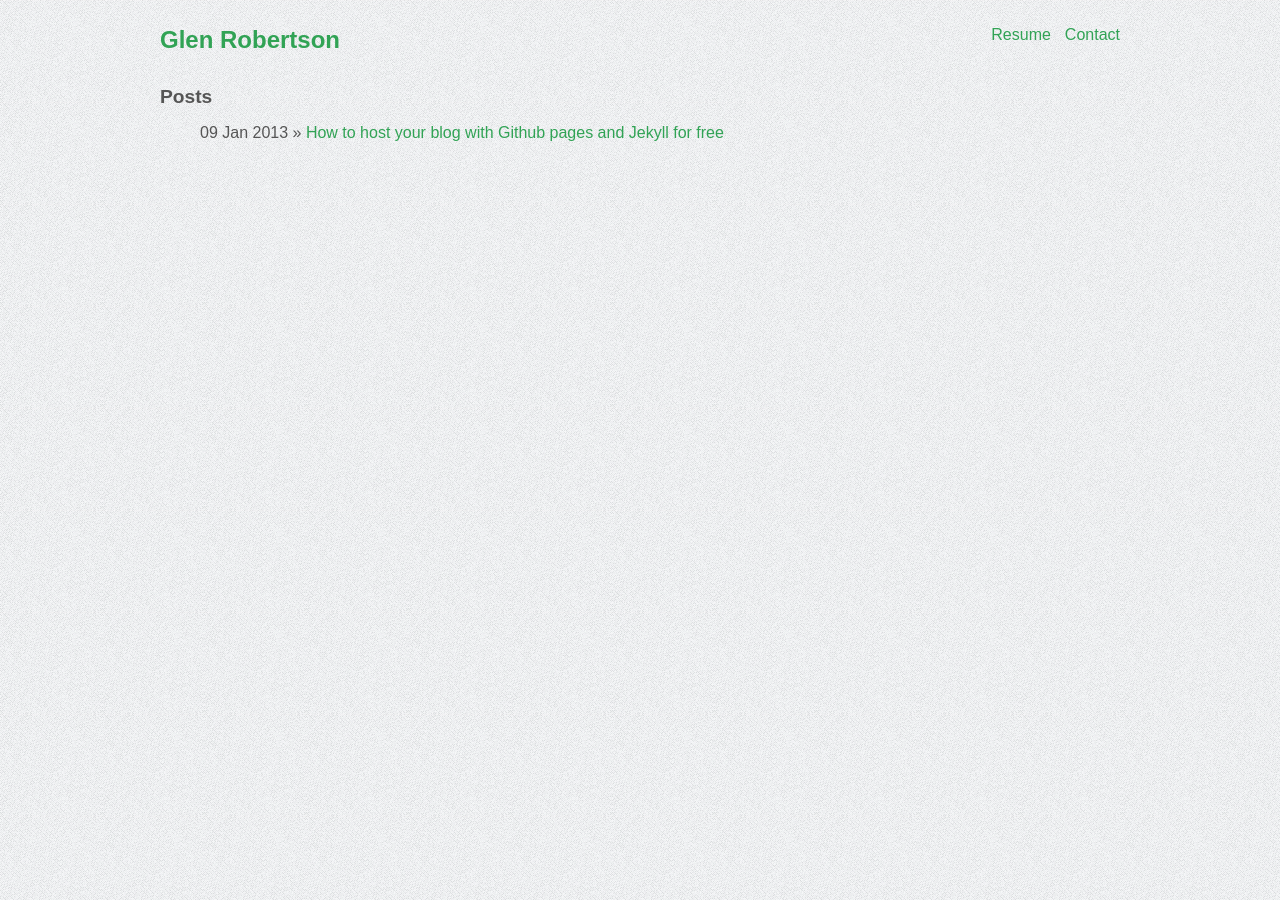
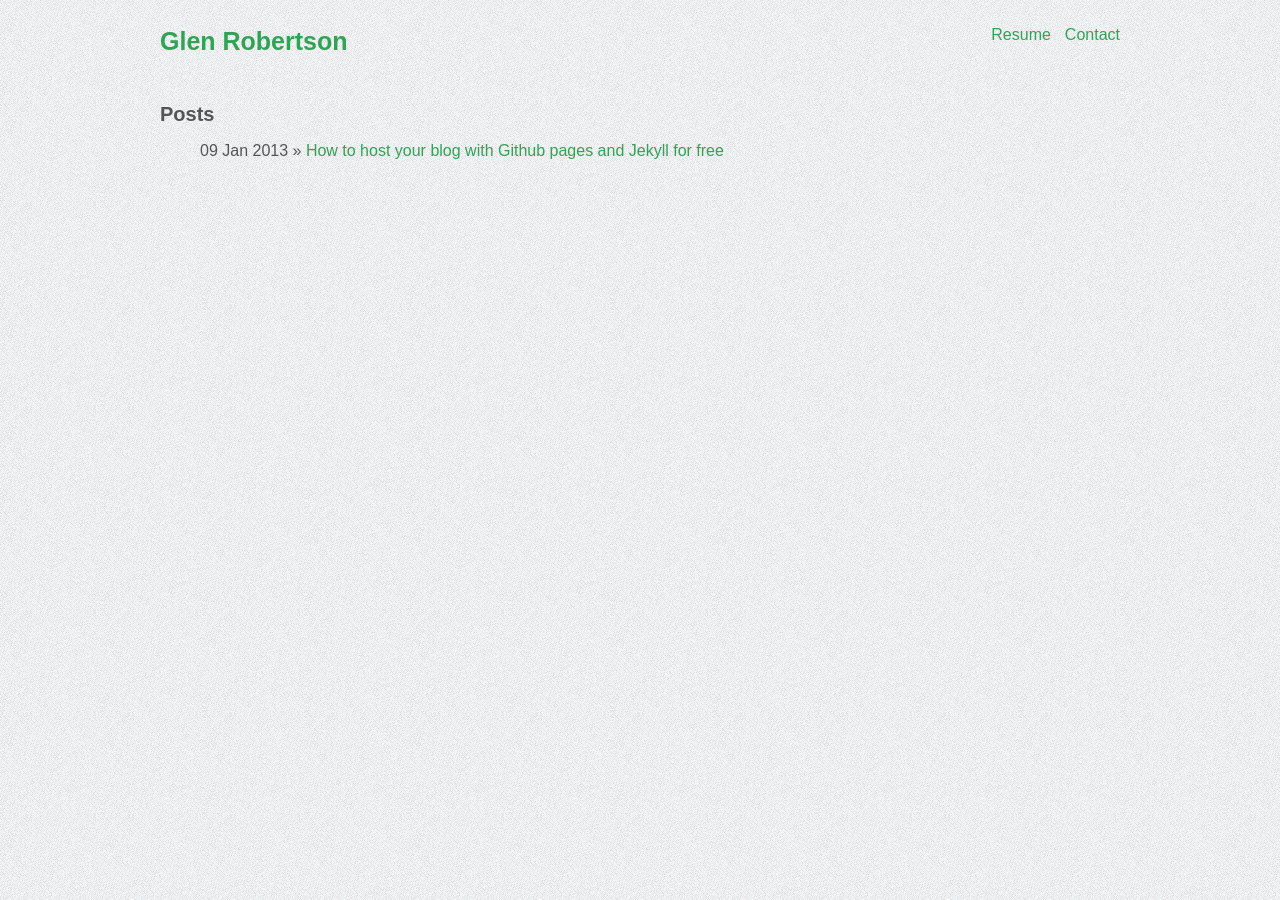
Before and after one commit to glenrobertson/glenrobertson.github.com, a Jekyll site: the page built from index.html, in a window 1280 px wide. Built offline with Jekyll 4.4.1, drawn with Linux system fonts in a browser that asks for light colours; Markdown is read by kramdown in place of the engine named in the settings.

Commit message:
Tweaking header in layout.

```diff
--- a/css/screen.css
+++ b/css/screen.css
@@ -10,6 +10,7 @@ body {
     width: 960px;
 }
 #header {
+    margin-bottom: 30px;
     overflow: hidden;
 }
 ul {
@@ -28,14 +29,14 @@ a img {
     vertical-align: baseline;
 }
 h1 {
-    font-size: 1.5em;
+    font-size: 25px;
     float: left;
 }
 h2 {
-    font-size: 1.2em;
+    font-size: 20px;
 }
 h3 {
-    font-size: 1em;
+    font-size: 15px;
     margin: 25px 0px 10px 0px;
 }
 dl {
```
